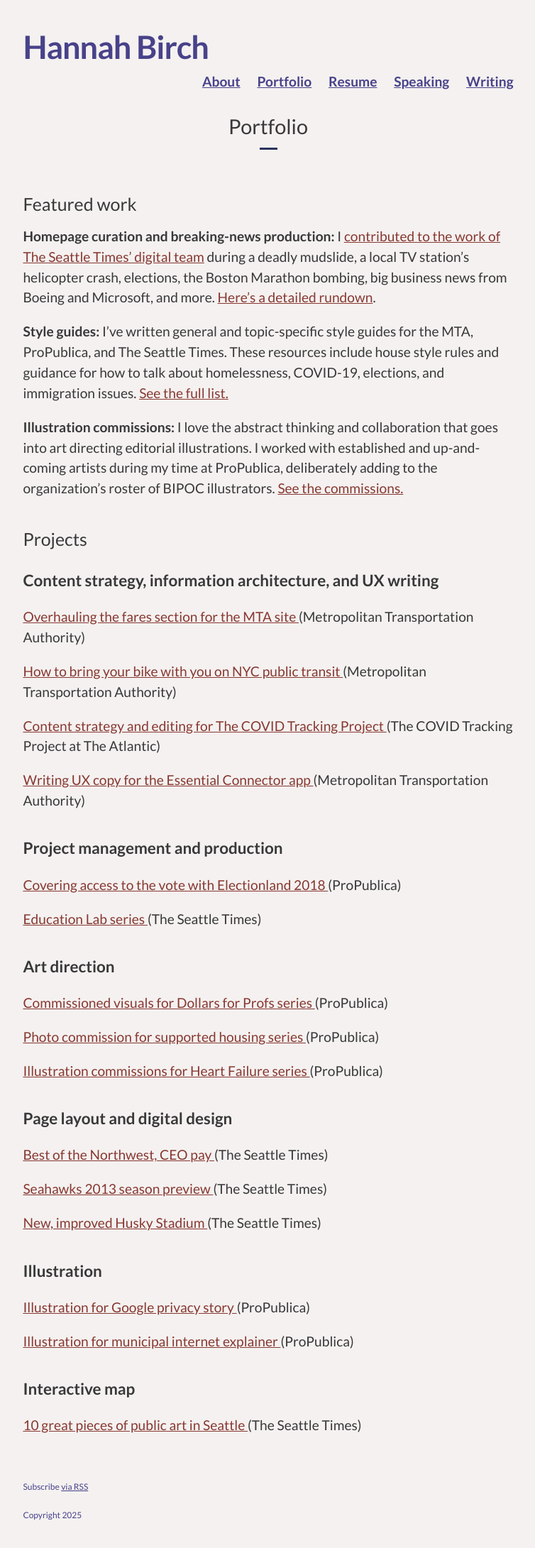
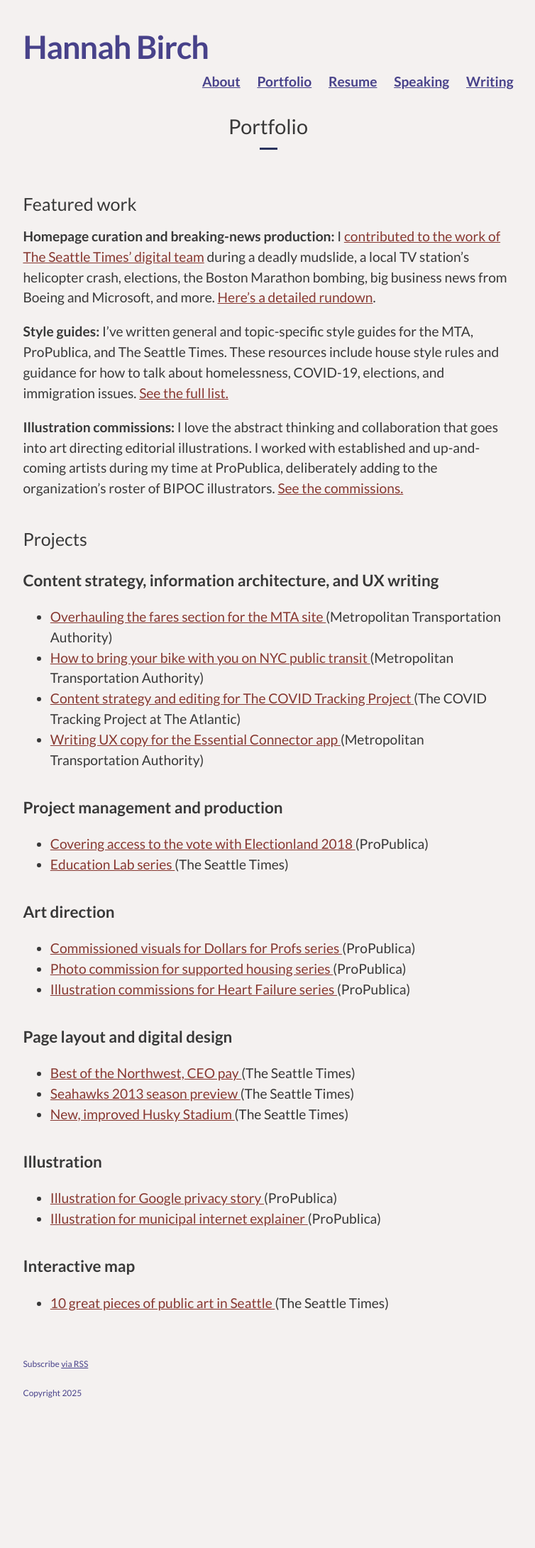
Before and after one commit to hannah-birch/hannah-birch.github.io, a Jekyll site: the page built from pages/portfolio.md, in a window 1280 px wide. Shown: the whole page at 71% size, without its empty margins (262-1016 px from the left). Built offline with Jekyll 4.4.1, drawn with Linux system fonts in a browser that asks for light colours; nearby versions of some CDN libraries; after the commit the page ends 2009 px from its top, so only the background shows below that.

Commit message:
Adds unordered lists to portfolio page

```diff
--- a/pages/portfolio.md
+++ b/pages/portfolio.md
@@ -20,52 +20,64 @@
 <h3>Content strategy, information architecture, and UX writing</h3>
 
 <div class="content-block">
-  {% for post in site.categories['Content strategy'] %}
-      <p><a href="{{ post.url }}">{{ post.title }} </a> ({{ post.outlet }})</p>
-  {% endfor %}
+  <ul>
+    {% for post in site.categories['Content strategy'] %}
+        <li><a href="{{ post.url }}">{{ post.title }} </a> ({{ post.outlet }})</li>
+    {% endfor %}
+  </ul>
 </div>
 
 
 <h3>Project management and production</h3>
 
 <div class="content-block">
-  {% for post in site.categories['Project management and production'] %}
-    <p><a href="{{ post.url }}">{{ post.title }} </a> ({{ post.outlet }})</p>
-  {% endfor %}
+  <ul>
+    {% for post in site.categories['Project management and production'] %}
+        <li><a href="{{ post.url }}">{{ post.title }} </a> ({{ post.outlet }})</li>
+    {% endfor %}
+  </ul>
 </div>
 
 
 <h3>Art direction</h3>
 
 <div class="content-block">
-  {% for post in site.categories['Art direction'] %}
-    <p><a href="{{ post.url }}">{{ post.title }} </a> ({{ post.outlet }})</p>
-  {% endfor %}
+  <ul>
+    {% for post in site.categories['Art direction'] %}
+        <li><a href="{{ post.url }}">{{ post.title }} </a> ({{ post.outlet }})</li>
+    {% endfor %}
+  </ul>
 </div>
 
 
 <h3>Page layout and digital design</h3>
 
 <div class="content-block">
-  {% for post in site.categories['Page layout and digital design'] %}
-    <p><a href="{{ post.url }}">{{ post.title }} </a> ({{ post.outlet }})</p>
-  {% endfor %}
+  <ul>
+    {% for post in site.categories['Page layout and digital design'] %}
+        <li><a href="{{ post.url }}">{{ post.title }} </a> ({{ post.outlet }})</li>
+    {% endfor %}
+  </ul>
 </div>
 
 
 <h3>Illustration</h3>
 
 <div class="content-block">
-  {% for post in site.categories['Illustration'] %}
-    <p><a href="{{ post.url }}">{{ post.title }} </a> ({{ post.outlet }})</p>
-  {% endfor %}
+  <ul>
+    {% for post in site.categories['Illustration'] %}
+        <li><a href="{{ post.url }}">{{ post.title }} </a> ({{ post.outlet }})</li>
+    {% endfor %}
+  </ul>
 </div>
 
 
 <h3>Interactive map</h3>
 
 <div class="content-block">
-  {% for post in site.categories['Interactive map'] %}
-    <p><a href="{{ post.url }}">{{ post.title }} </a>({{ post.outlet }})</p>
-  {% endfor %}
+  <ul>
+    {% for post in site.categories['Interactive map'] %}
+        <li><a href="{{ post.url }}">{{ post.title }} </a>({{ post.outlet }})</li>
+    {% endfor %}
+  </ul>
 </div>
```
